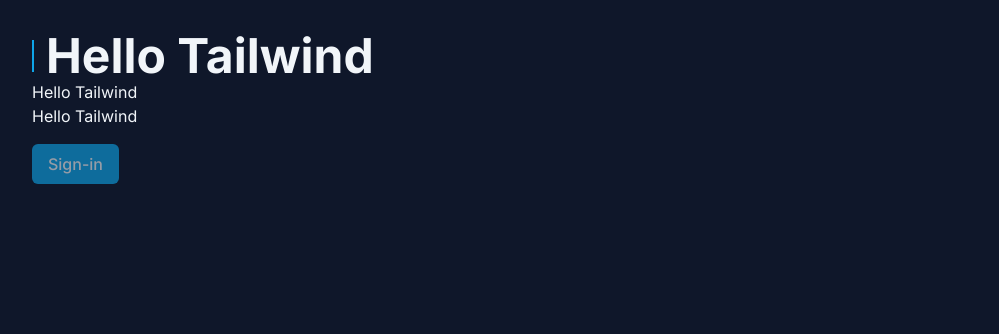
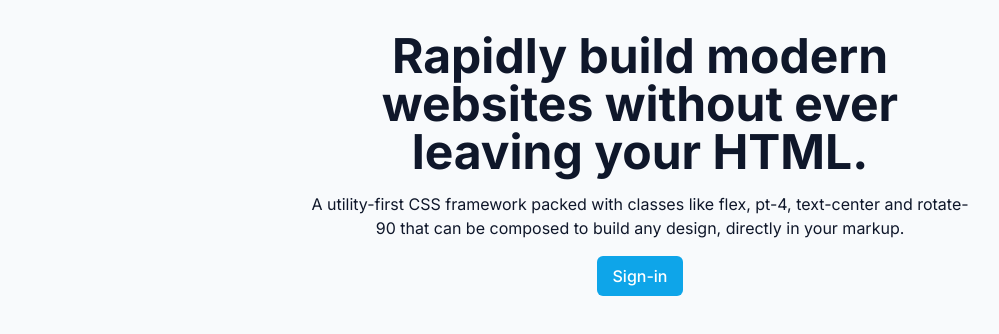
Before and after one commit to yuri-ruas/dominating-tailwindcss, a Next.js app: page / in a window 1280 px wide. Shown: the top 334 px of the page, without its empty margins (0-999 px from the left). Built offline with nearby package versions, Linux system fonts and the light colour scheme.

Commit message:
fundamentos do tailwind: dark mode no tailwind

```diff
--- a/src/app/page.tsx
+++ b/src/app/page.tsx
@@ -1,14 +1,15 @@
 export default function Home() {
   return (
-    <div className="p-8 bg-slate-900 text-slate-100 h-screen">
-      <h1 className="font-bold text-3xl sm:text-5xl flex items-center gap-3 before:w-0.5 before:h-8 before:bg-sky-500">
-        Hello Tailwind
-      </h1>
-      <h2>Hello Tailwind</h2>
-      <p>Hello Tailwind</p>
-      <button disabled className="bg-sky-500 px-4 py-2 rounded-md font-medium mt-4 enabled:hover:bg-sky-600 disabled:opacity-60 disabled:cursor-not-allowed">
-        Sign-in
-      </button>
+    <div className="p-8 bg-slate-50 text-slate-900 dark:bg-slate-900 dark:text-slate-100 h-screen flex flex-col items-center text-center">
+      <div className="max-w-2xl">
+        <h1 className="font-bold text-3xl sm:text-4xl lg:text-5xl">
+          Rapidly build modern websites without ever leaving your HTML.
+        </h1>
+        <p className="mt-4 dark:text-slate-400">A utility-first CSS framework packed with classes like flex, pt-4, text-center and rotate-90 that can be composed to build any design, directly in your markup.</p>
+        <button className="bg-sky-500 dark:bg-sky-400 dark:text-sky-950 text-white px-4 py-2 rounded-md font-medium mt-4 enabled:hover:bg-sky-600 disabled:opacity-60 disabled:cursor-not-allowed">
+          Sign-in
+        </button>
+      </div>
     </div>
   )
 }
```
